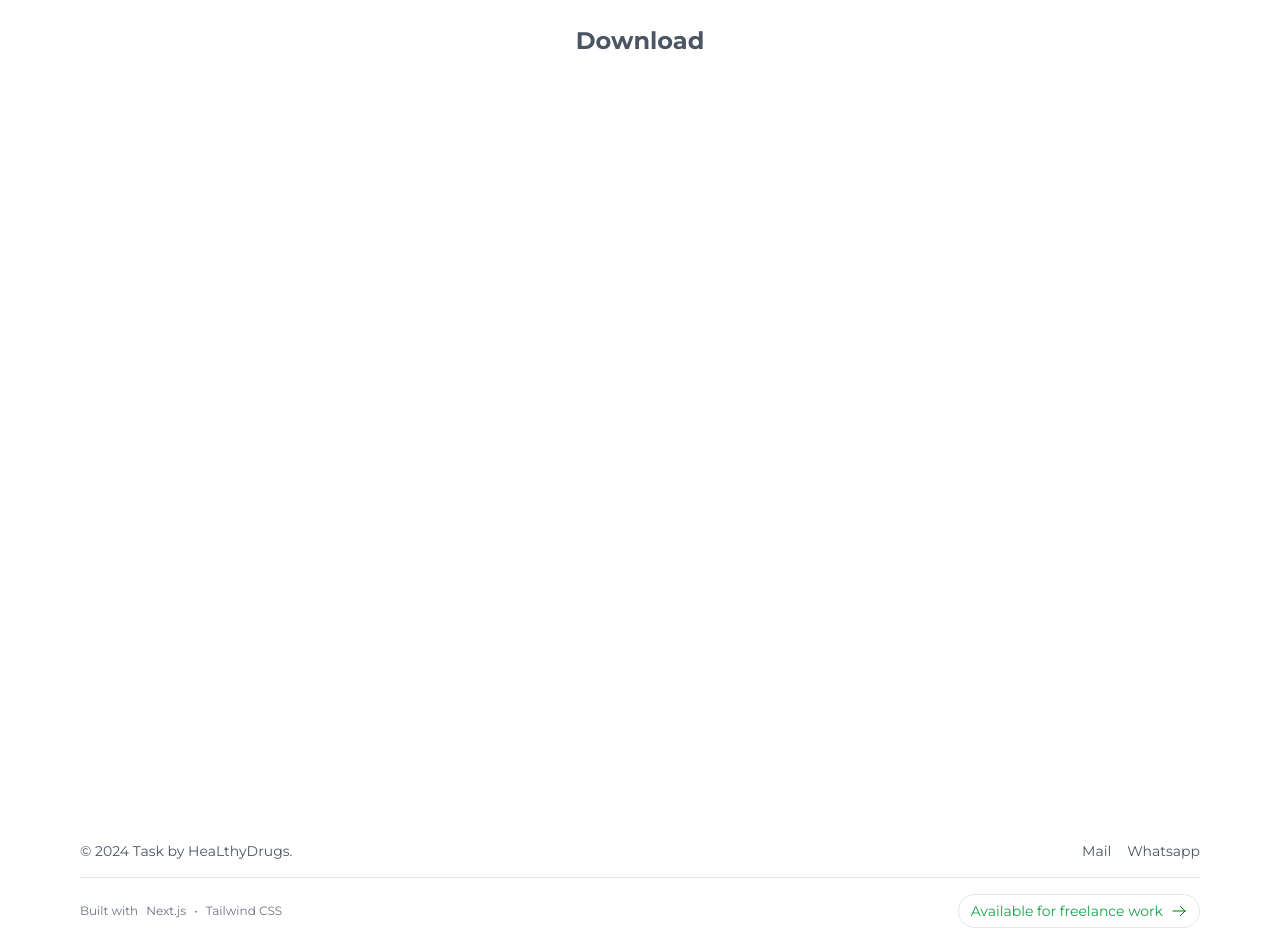
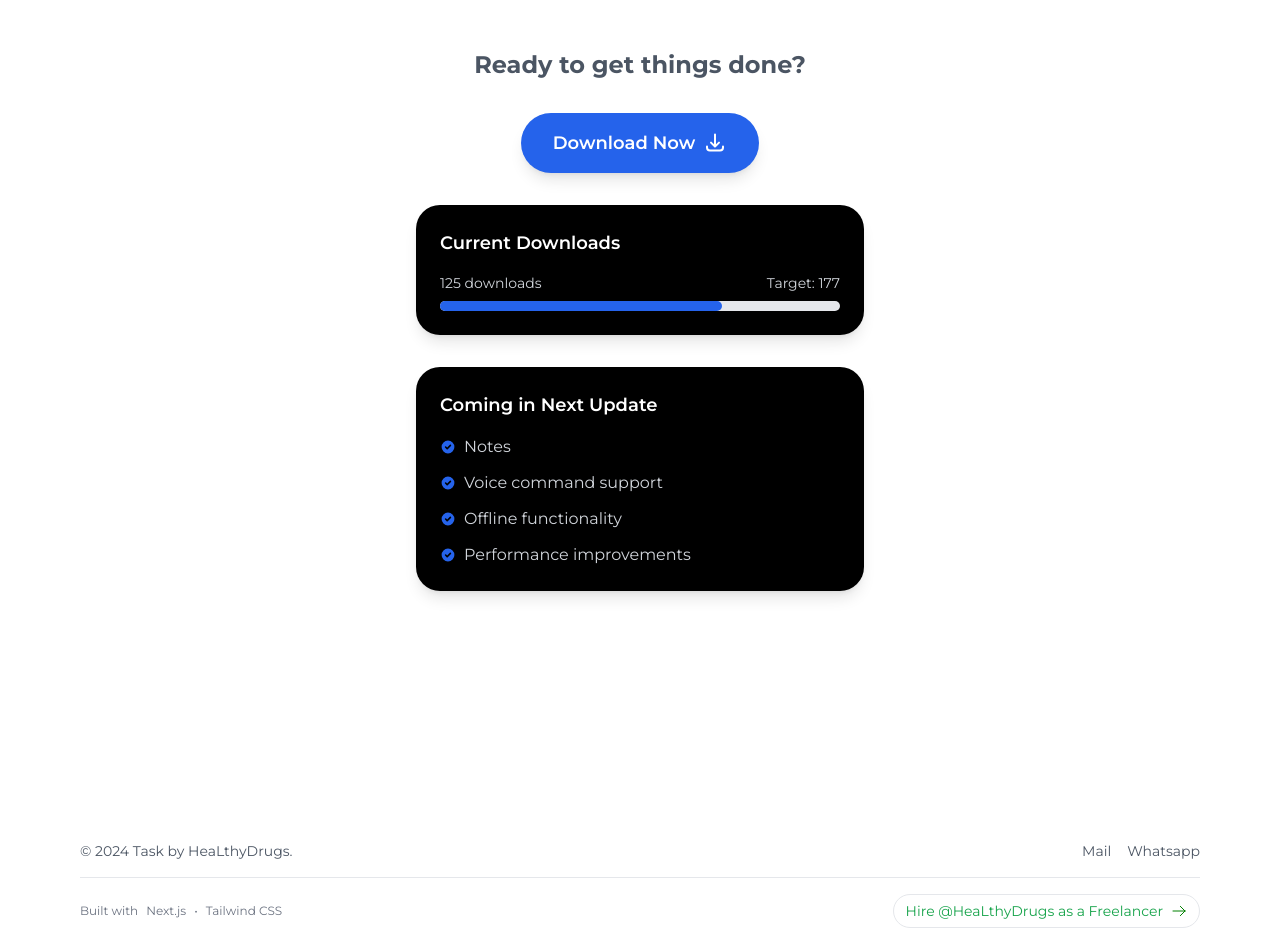
Before and after one commit to HeaLthyDrugs/task_web, a Next.js app: page / in a window 1280 px wide. Shown: the part 2200-3144 px from the top of the page. Built offline with nearby package versions, Linux system fonts and the light colour scheme.

Commit message:
Download section 65% done

```diff
--- a/components/download/index.tsx
+++ b/components/download/index.tsx
@@ -16,42 +16,47 @@ export default function DownloadButton({ text = "Download Now", href }: Download
   const [loading, setLoading] = useState(false);
   const [isHovered, setIsHovered] = useState(false);
 
+  const handleDownload = () => {
+    const link = document.createElement('a');
+    link.href = './release/app-release.apk'; // Assuming your APK is in the public folder
+    link.download = 'task.apk';
+    document.body.appendChild(link);
+    link.click();
+    document.body.removeChild(link);
+  };
+
   const loadingStates = [
     {
-      text: "Checking off our checklist...",
+      text: "Rage quitting the Microsoft - ToDo...",
     },
     {
-      text: "Organizing digital sticky notes...",
+      text: "Thinking of not using any todo apps again...",
     },
     {
-      text: "Decluttering your future...",
+      text: "But still searching for the perfect one...",
     },
     {
-      text: "Finding lost to-dos under the couch...",
+      text: "Stumbled upon Task...",
     },
     {
-      text: "Aligning tasks perfectly...",
+      text: "Liked the simple design, but not the limited features...",
     },
     {
-      text: "Scheduling productivity boosts...",
+      text: "Still pressed the Download button...",
     },
     {
-      text: "Making procrastination disappear...",
-    },
-    {
-      text: "Adding extra hours to your day...",
-    },
-    {
-      text: "Mastering the art of getting things done...",
-    },
-    {
-      text: "Welcome to your organized life! ✓",
+      text: "Now you're downloading Task...",
     },
   ];
 
   return (
     <div className="fixed top-4 right-4 z-50">
-      <Loader loadingStates={loadingStates} loading={loading} duration={2000} />
+      <Loader
+        loadingStates={loadingStates}
+        loading={loading}
+        duration={2000}
+        onLoadingComplete={handleDownload}
+      />
 
       {loading && (
         <button
@@ -66,7 +71,7 @@ export default function DownloadButton({ text = "Download Now", href }: Download
           <motion.div
             className="relative z-10"
           >
-            <FiDownload size={20} />
+            <FiDownload size={16} />
           </motion.div>
         </BackgroundGradient>
       </button>
--- a/components/ui/multi-step-loader.tsx
+++ b/components/ui/multi-step-loader.tsx
@@ -77,7 +77,7 @@ const LoaderCore = ({
             <span
               className={cn(
                 "text-black dark:text-gray-700",
-                value === index && "text-black dark:text-lime-500 opacity-100"
+                value === index && "text-black dark:text-lime-500 opacity-100 font-bold"
               )}
             >
               {loadingState.text}
@@ -94,11 +94,13 @@ export const MultiStepLoader = ({
   loading,
   duration = 2000,
   loop = false,
+  onLoadingComplete,
 }: {
   loadingStates: LoadingState[];
   loading?: boolean;
   duration?: number;
   loop?: boolean;
+  onLoadingComplete?: () => void;
 }) => {
   const [currentState, setCurrentState] = useState(0);
 
@@ -108,6 +110,9 @@ export const MultiStepLoader = ({
       return;
     }
     const timeout = setTimeout(() => {
+      if (currentState === loadingStates.length - 1) {
+        onLoadingComplete?.();
+      } else {
         setCurrentState((prevState) =>
           loop
             ? prevState === loadingStates.length - 1
@@ -115,10 +120,11 @@ export const MultiStepLoader = ({
               : prevState + 1
             : Math.min(prevState + 1, loadingStates.length - 1)
         );
+      }
     }, duration);
 
     return () => clearTimeout(timeout);
-  }, [currentState, loading, loop, loadingStates.length, duration]);
+  }, [currentState, loading, loop, loadingStates.length, duration, onLoadingComplete]);
   return (
     <AnimatePresence mode="wait">
       {loading && (
@@ -134,7 +140,7 @@ export const MultiStepLoader = ({
           }}
           className="w-full h-full fixed inset-0 z-[100] flex items-center justify-center backdrop-blur-2xl"
         >
-          <div className="h-96  relative">
+          <div className="h-96  relative p-4">
             <LoaderCore value={currentState} loadingStates={loadingStates} />
           </div>
 
--- a/pages/download.tsx
+++ b/pages/download.tsx
@@ -1,7 +1,173 @@
+'use client';
+
+import { motion, useAnimation } from 'framer-motion';
+import { useState } from 'react';
+
 export default function Download() {
-    return (
-      <div className="dark:bg-black-100 bg-white min-h-screen flex flex-col">
-        <h1 className="text-center text-base sm:text-lg md:text-xl lg:text-2xl font-bold mb-4 sm:mb-6 text-gray-600">Download</h1>
-      </div>
-    );
-  }
+  const [downloadCount, setDownloadCount] = useState(125); // Example current downloads
+  const downloadTarget = 177;
+  const progressPercentage = (downloadCount / downloadTarget) * 100;
+
+  const futureUpdates = {
+    title: "Coming in Next Update",
+    features: [
+      "Notes",
+      "Voice command support",
+      "Offline functionality",
+      "Performance improvements"
+    ]
+  };
+
+  const buttonControls = useAnimation();
+  const [isDownloading, setIsDownloading] = useState(false);
+
+  const handleDownload = async () => {
+    setIsDownloading(true);
+
+    // Animate the button
+    await buttonControls.start({
+      scale: [1, 0.9, 1],
+      transition: { duration: 0.2 }
+    });
+
+    // Add your download logic here
+    window.open('your-app-download-link');
+    setDownloadCount(prev => prev + 1);
+
+    // Show success state
+    await buttonControls.start({
+      backgroundColor: '#22c55e', // green-500
+      transition: { duration: 0.2 }
+    });
+
+    setTimeout(() => {
+      buttonControls.start({
+        backgroundColor: '#2563eb', // blue-600
+        transition: { duration: 0.2 }
+      });
+      setIsDownloading(false);
+    }, 2000);
+  };
+
+  return (
+    <div className="dark:bg-black-100 bg-white min-h-screen flex flex-col items-center p-6">
+      <h1 className="text-center text-base sm:text-lg md:text-xl lg:text-2xl font-bold mb-8 text-gray-600">
+        Ready to get things done?
+      </h1>
+
+      {/* Cool Download Button */}
+      <motion.button
+        animate={buttonControls}
+        onClick={handleDownload}
+        disabled={isDownloading}
+        className="group relative inline-flex items-center justify-center px-8 py-4 mb-8
+                   overflow-hidden rounded-full bg-blue-600 text-white shadow-lg
+                   transition-transform hover:scale-105 active:scale-95"
+      >
+        <span className="relative flex items-center gap-2 text-lg font-semibold">
+          {isDownloading ? (
+            <>
+              <motion.div
+                initial={{ rotate: 0 }}
+                animate={{ rotate: 360 }}
+                transition={{ duration: 1, repeat: Infinity, ease: "linear" }}
+                className="w-5 h-5"
+              >
+                <svg className="animate-spin" viewBox="0 0 24 24" fill="none">
+                  <circle className="opacity-25" cx="12" cy="12" r="10" stroke="currentColor" strokeWidth="4" />
+                  <path
+                    className="opacity-75"
+                    fill="currentColor"
+                    d="M4 12a8 8 0 018-8V0C5.373 0 0 5.373 0 12h4zm2 5.291A7.962 7.962 0 014 12H0c0 3.042 1.135 5.824 3 7.938l3-2.647z"
+                  />
+                </svg>
+              </motion.div>
+              Downloading...
+            </>
+          ) : (
+            <>
+              Download Now
+              <motion.svg
+                className="w-6 h-6"
+                fill="none"
+                stroke="currentColor"
+                viewBox="0 0 24 24"
+                initial={{ y: 0 }}
+                animate={{ y: [0, -3, 0] }}
+                transition={{ duration: 1.5, repeat: Infinity }}
+              >
+                <path
+                  strokeLinecap="round"
+                  strokeLinejoin="round"
+                  strokeWidth={2}
+                  d="M4 16v1a3 3 0 003 3h10a3 3 0 003-3v-1m-4-4l-4 4m0 0l-4-4m4 4V4"
+                />
+              </motion.svg>
+            </>
+          )}
+        </span>
+
+        {/* Animated background effect */}
+        <motion.div
+          className="absolute inset-0 -z-10 bg-blue-600 transition-colors group-hover:bg-blue-500"
+          initial={{ scale: 0, opacity: 0 }}
+          whileHover={{ scale: 1, opacity: 1 }}
+          transition={{ duration: 0.3 }}
+        />
+      </motion.button>
+
+      {/* Progress bar section */}
+      <motion.div
+        initial={{ opacity: 0, y: 20 }}
+        animate={{ opacity: 1, y: 0 }}
+        className="w-full max-w-md p-6 rounded-3xl shadow-lg bg-white dark:bg-black mb-8"
+      >
+        <div className="flex flex-col items-start">
+          <h2 className="text-lg font-semibold mb-4 text-gray-800 dark:text-white">Current Downloads</h2>
+        </div>
+        <div className="mt-0">
+          <div className="flex justify-between text-sm text-gray-600 dark:text-gray-300 mb-2">
+            <span>{downloadCount} downloads</span>
+            <span>Target: {downloadTarget}</span>
+          </div>
+          <div className="w-full bg-gray-200 rounded-full h-2.5">
+            <motion.div
+              initial={{ width: 0 }}
+              animate={{ width: `${progressPercentage}%` }}
+              transition={{ duration: 1 }}
+              className="bg-blue-600 h-2.5 rounded-full"
+            />
+          </div>
+        </div>
+      </motion.div>
+
+      {/* Future Updates Section */}
+      <motion.div
+        initial={{ opacity: 0, y: 20 }}
+        animate={{ opacity: 1, y: 0 }}
+        transition={{ delay: 0.2 }}
+        className="w-full max-w-md p-6 rounded-3xl shadow-lg bg-white dark:bg-black"
+      >
+        <h2 className="text-lg font-semibold mb-4 text-gray-800 dark:text-white">
+          {futureUpdates.title}
+        </h2>
+        <ul className="space-y-3">
+          {futureUpdates.features.map((feature, index) => (
+            <motion.li
+              key={index}
+              initial={{ opacity: 0, x: -20 }}
+              animate={{ opacity: 1, x: 0 }}
+              transition={{ delay: 0.3 + index * 0.1 }}
+              className="flex items-center text-gray-600 dark:text-gray-300"
+            >
+              <svg className="w-4 h-4 mr-2 text-blue-600" fill="currentColor" viewBox="0 0 20 20">
+                <path fillRule="evenodd" d="M10 18a8 8 0 100-16 8 8 0 000 16zm3.707-9.293a1 1 0 00-1.414-1.414L9 10.586 7.707 9.293a1 1 0 00-1.414 1.414l2 2a1 1 0 001.414 0l4-4z" clipRule="evenodd" />
+              </svg>
+              {feature}
+            </motion.li>
+          ))}
+        </ul>
+      </motion.div>
+    </div>
+  );
+}
--- a/pages/footer.tsx
+++ b/pages/footer.tsx
@@ -60,7 +60,7 @@ const Footer: React.FC = () => {
                 <ModalTrigger
                   className="inline-flex items-center gap-2 text-gray-600 hover:text-gray-900 transition-colors duration-200 px-3 py-1.5 rounded-full border border-gray-200 hover:border-gray-400"
                 >
-                  <span className="text-sm font-regular text-green-600">Available for freelance work</span>
+                  <span className="text-sm font-regular text-green-600">Hire @HeaLthyDrugs as a Freelancer</span>
                   <svg
                     xmlns="http://www.w3.org/2000/svg"
                     className="h-4 w-4 transform transition-transform duration-200 hover:translate-x-1"
```
Also changed, not shown: 1 other file (tests, documents, lock files or other folders). Lines whose indentation alone changed are shown as unchanged.
